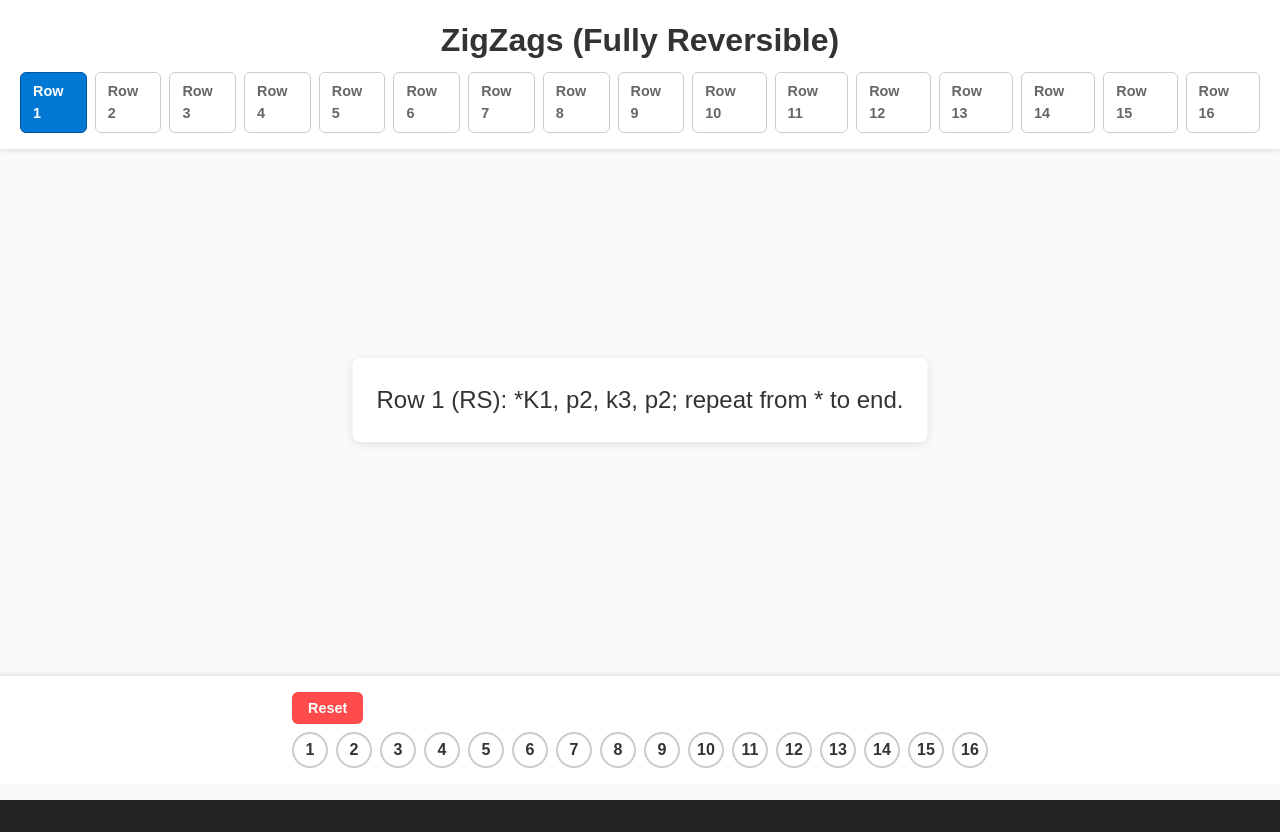
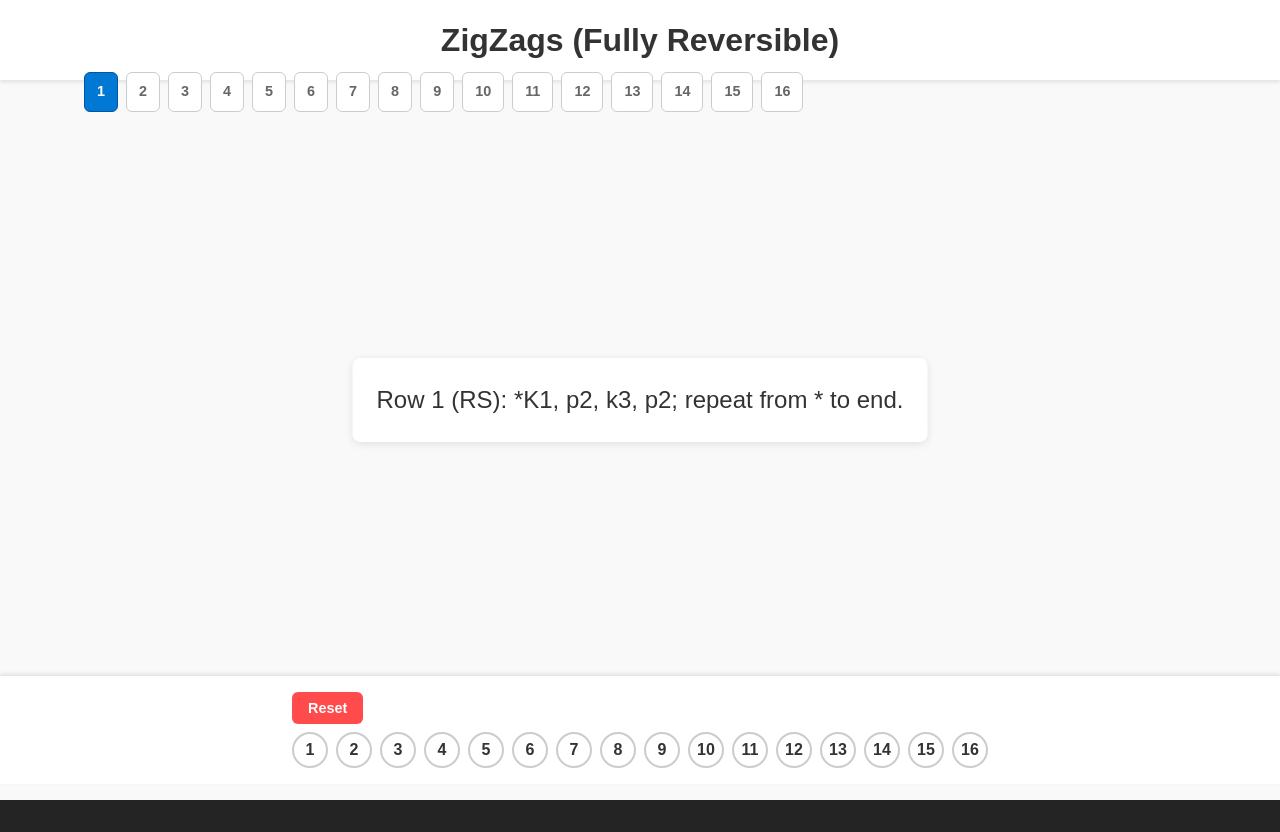
Before and after one commit to monoclefox/yarn-party, a React (Vite) app: page / in a window 1280 px wide. Built offline with nearby package versions, Linux system fonts and the light colour scheme.

Commit message:
temp tweaks

```diff
--- a/src/App.css
+++ b/src/App.css
@@ -10,6 +10,7 @@
   --reset-button-color: #ff4b4b;
   --reset-button-hover-color: #cc3a3a;
   --card-background-color: #ffffff;
+  --nav-scroller-color: #cccccc;
   --shadow-color: rgba(0, 0, 0, 0.1);
 }
 
@@ -18,6 +19,7 @@ body {
   margin: 0;
   padding: 0;
   height: 100vh;
+  overflow: hidden;
   font-family: 'Arial', sans-serif;
   background-color: var(--background-color);
   color: var(--text-color);
@@ -44,9 +46,44 @@ body {
 }
 
 .nav {
+  transition: all 0.3s ease;
   display: flex;
   justify-content: center;
   margin-top: 8px;
+  position: absolute;
+  top: 64px;
+  left: 40px;
+  /* overflow-x: hidden; */
+  max-width: 100vw;
+  &.left {
+    left: 80px;
+  }
+  &.right {
+    right: calc(100vw - 20px)
+  }
+}
+
+.nav-scroller {
+  z-index: 100;
+  position: absolute;
+  top: 70px;
+  font-size: 1.5rem;
+  border-radius: 6px;
+  font-weight: 600;
+  cursor: pointer;
+  border: 1px solid var(--border-color);
+  padding: 20px 12px;
+  font-size: 0.9rem;
+  margin: 0 4px;
+  transition: all 0.3s ease;
+  background-color: var(--nav-scroller-color);
+  color: var(--secondary-text-color);
+  &.left {
+    left: 0;
+  }
+  &.right {
+    right: 0;
+  }
 }
 
 .nav-item {
--- a/src/Counter.tsx
+++ b/src/Counter.tsx
@@ -2,7 +2,6 @@ import { useState, useEffect } from 'react';
 import CounterItem from './CounterItem';
 
 
-// Replace PropTypes with TypeScript types
 function Counter({ data }: { data: any[] }) {
   const [activeIndexes, setActiveIndexes] = useState<(number | string)[]>([]);
 
--- a/src/Nav.tsx
+++ b/src/Nav.tsx
@@ -1,3 +1,5 @@
+import { useState } from "react";
+
 // Define interface for the data items
 interface NavItem {
     id: number;
@@ -11,18 +13,39 @@ interface NavProps {
     clickHandler: (id: number) => void;
 }
 
+interface NavScrollerProps {
+    direction: string;
+    onClick?: () => void;
+}
+
+const NavScroller = ({ direction, onClick }: NavScrollerProps) => {
+    return <div className={`nav-scroller ${direction}`} onClick={onClick}>
+        {direction === 'left' ? '<' : '>'}
+    </div>
+}
+
 function Nav({ data, card, clickHandler }: NavProps) {
-    return <div className="nav">
+    const [navPosition, setNavPosition] = useState('left');
+
+    const handleNavScrollerClick = (direction: string) => {
+        setNavPosition(direction);
+    }
+
+    return <>
+        {/* <NavScroller direction="left" onClick={() => handleNavScrollerClick('left')} />
+        <NavScroller direction="right" onClick={() => handleNavScrollerClick('right')}/> */}
+        <div className={navPosition + " nav"}>
         {data.map((item) => (
             <div
                 key={item.id}
                 className={(card === item.id ? "selected" : "") + " nav-item"}
                 onClick={() => clickHandler(item.id)}
             >
-                Row {item.id + 1}
+                {item.id + 1}
             </div>
         ))}
-    </div>
+        </div>
+    </>
 }
 
 export default Nav;
```
